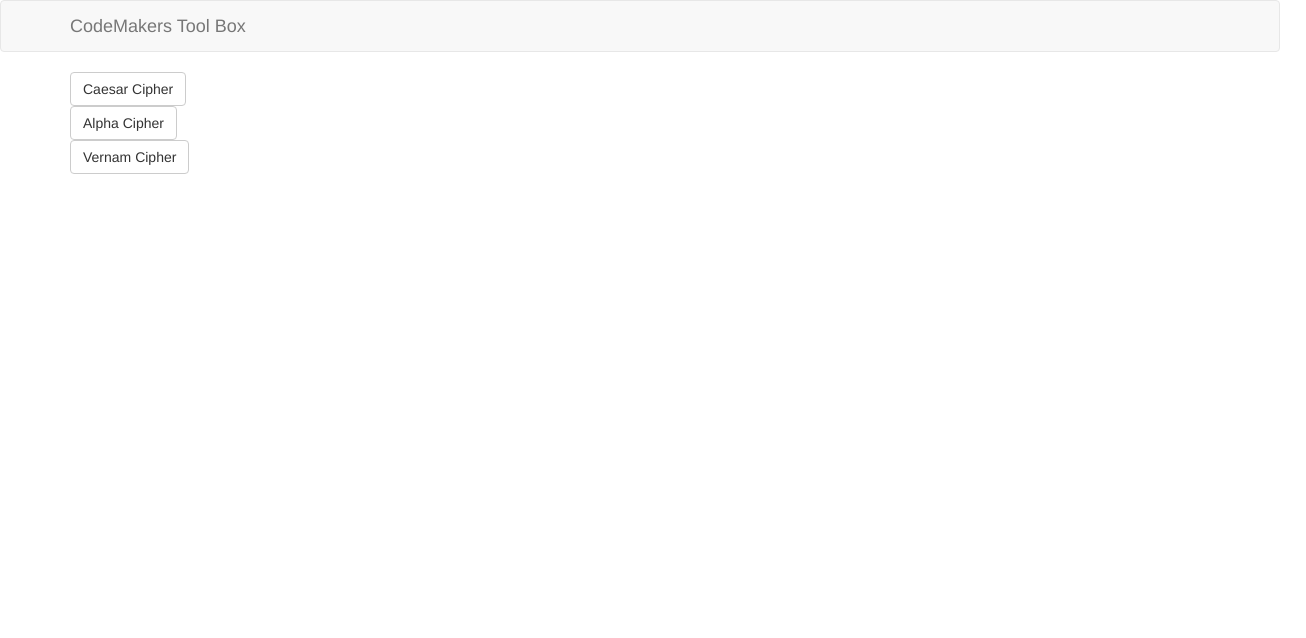
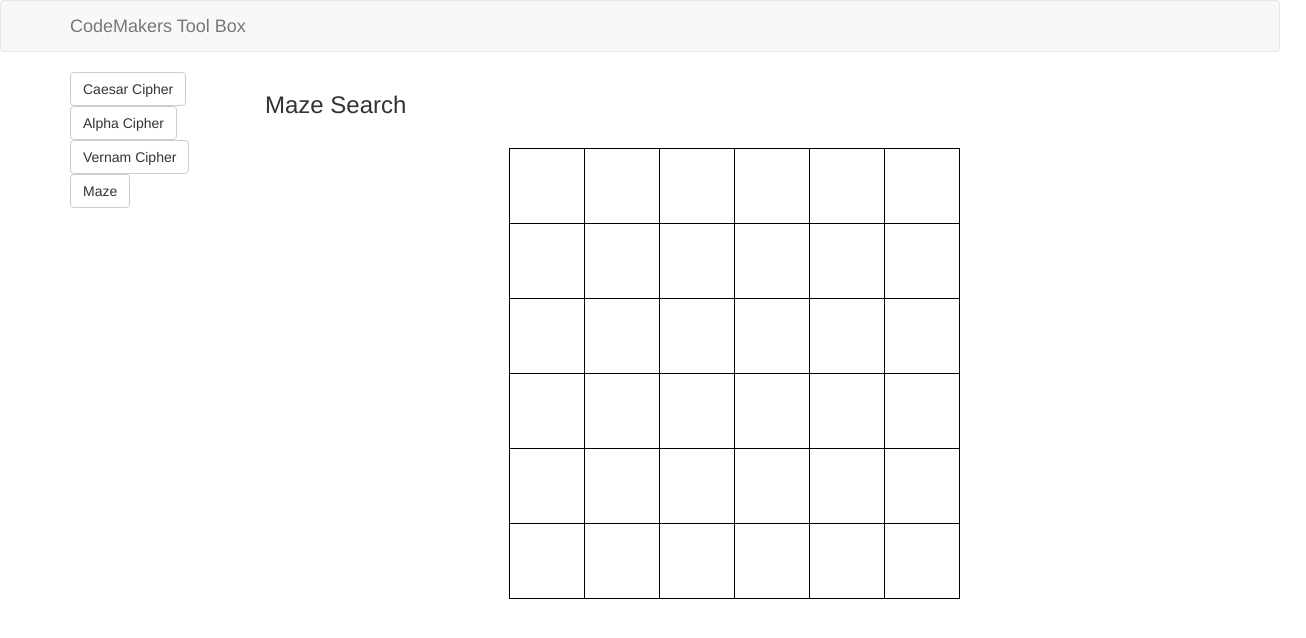
Before and after one commit to sdiemert/CSEducationTools, a plain HTML site: page index.html at #/maze in a window 1280 px wide. Shown: the whole page, 1306 px wide, since content can reach past the window. Drawn offline with Linux system fonts and the light colour scheme.

Commit message:
added structure for maze search

```diff
--- a/app/app.js
+++ b/app/app.js
@@ -7,6 +7,9 @@ mainApp.config(function($routeProvider){
         ).when(
             '/alphaCipher',
             {controller:'alphaController', templateUrl:'app/views/alphaCipher.html'}
+        ).when(
+            '/maze',
+            {controller:'mazeController', templateUrl:'app/views/maze.html'}
         ).otherwise(
             {redirectTo: '/'}
         );
--- a/app/controllers.js
+++ b/app/controllers.js
@@ -9,4 +9,5 @@ var controllers = angular.module('controllers', [
     'mainController',
     'caesarController',
     'alphaController',
+    'mazeController'
 ]);
--- /dev/null
+++ b/app/controllers/mazeController.js
@@ -0,0 +1,5 @@
+var mazeController = angular.module('mazeController', []);
+
+mazeController.controller('mazeController', function($scope){
+
+});
--- /dev/null
+++ b/app/views/maze.html
@@ -0,0 +1,59 @@
+<!--encrypt-->
+<h3>Maze Search</h3>
+<br>
+<div class="row">
+    <div class='col-lg-offset-3 col-lg-10'>
+        <table>
+            <tbody>
+                <tr id='1'>
+                    <td id="1" class='maze-cell'></td>
+                    <td id="2" class='maze-cell'></td>
+                    <td id="3" class='maze-cell'></td>
+                    <td id="4" class='maze-cell'></td>
+                    <td id="5" class='maze-cell'></td>
+                    <td id="6" class='maze-cell'></td>
+                </tr>
+                <tr id='2'>
+                    <td id="1" class='maze-cell'></td>
+                    <td id="2" class='maze-cell'></td>
+                    <td id="3" class='maze-cell'></td>
+                    <td id="4" class='maze-cell'></td>
+                    <td id="5" class='maze-cell'></td>
+                    <td id="6" class='maze-cell'></td>
+                </tr>
+                <tr id='3'>
+                    <td id="1" class='maze-cell'></td>
+                    <td id="2" class='maze-cell'></td>
+                    <td id="3" class='maze-cell'></td>
+                    <td id="4" class='maze-cell'></td>
+                    <td id="5" class='maze-cell'></td>
+                    <td id="6" class='maze-cell'></td>
+                </tr>
+                <tr id='4'>
+                    <td id="1" class='maze-cell'></td>
+                    <td id="2" class='maze-cell'></td>
+                    <td id="3" class='maze-cell'></td>
+                    <td id="4" class='maze-cell'></td>
+                    <td id="5" class='maze-cell'></td>
+                    <td id="6" class='maze-cell'></td>
+                </tr>
+                <tr id='5'>
+                    <td id="1" class='maze-cell'></td>
+                    <td id="2" class='maze-cell'></td>
+                    <td id="3" class='maze-cell'></td>
+                    <td id="4" class='maze-cell'></td>
+                    <td id="5" class='maze-cell'></td>
+                    <td id="6" class='maze-cell'></td>
+                </tr>
+                <tr id='6'>
+                    <td id="1" class='maze-cell'></td>
+                    <td id="2" class='maze-cell'></td>
+                    <td id="3" class='maze-cell'></td>
+                    <td id="4" class='maze-cell'></td>
+                    <td id="5" class='maze-cell'></td>
+                    <td id="6" class='maze-cell'></td>
+                </tr>
+            </tbody>
+        </table>
+    </div>
+</div>
--- a/index.html
+++ b/index.html
@@ -1,6 +1,7 @@
 <html ng-app='mainApp'>
     <head>
         <link rel="stylesheet" type="text/css" href="styles/bootstrap/css/bootstrap.css"/>
+        <link rel="stylesheet" type="text/css" href="styles/style.css"/>
 
         <script type="text/javascript" src="scripts/angular.min.js"></script>
         <script type="text/javascript" src="scripts/angular-route.js"></script>
@@ -9,6 +10,7 @@
         <script type="text/javascript" src="app/controllers.js"></script>
         <script type="text/javascript" src="app/controllers/caesarController.js"></script>
         <script type="text/javascript" src="app/controllers/alphaController.js"></script>
+        <script type="text/javascript" src="app/controllers/mazeController.js"></script>
         <script type="text/javascript" src="app/controllers/mainController.js"></script>
     </head>
 
@@ -26,6 +28,7 @@
                     <a href="#caesarCipher"><button class='btn btn-default' type='button'>Caesar Cipher</button></a>
                     <a href="#alphaCipher"><button class='btn btn-default' type='button'>Alpha Cipher</button></a>
                     <a href="#vernamCipher"><button class='btn btn-default' type='button'>Vernam Cipher</button></a>
+                    <a href="#maze"><button class='btn btn-default' type='button'>Maze</button></a>
                 </div>
                 <div class='col-md-10' ng-view=''>
                     <!-- ANGULAR GENERATES FROM app/views/*.html -->
--- /dev/null
+++ b/styles/style.css
@@ -0,0 +1,5 @@
+.maze-cell{
+    width:75px;
+    height:75px;
+    border:1px solid black;
+}
```
